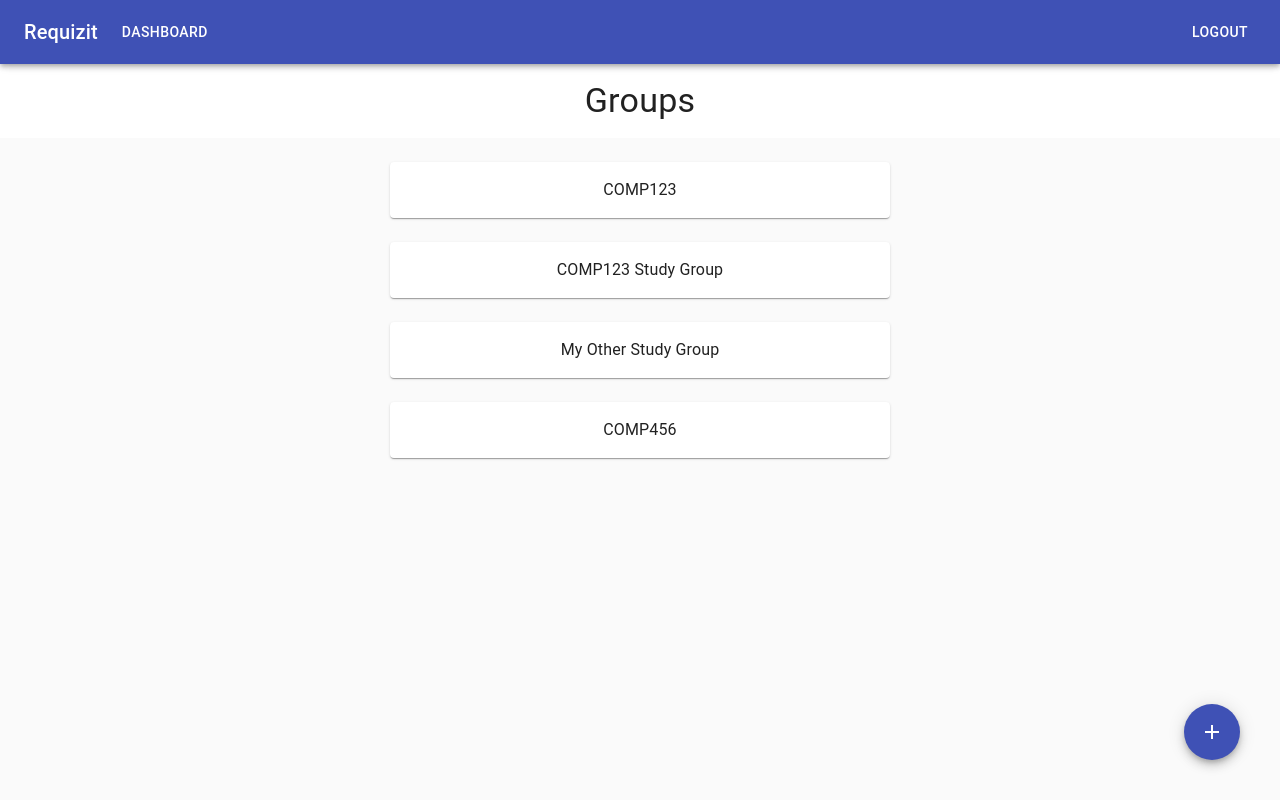
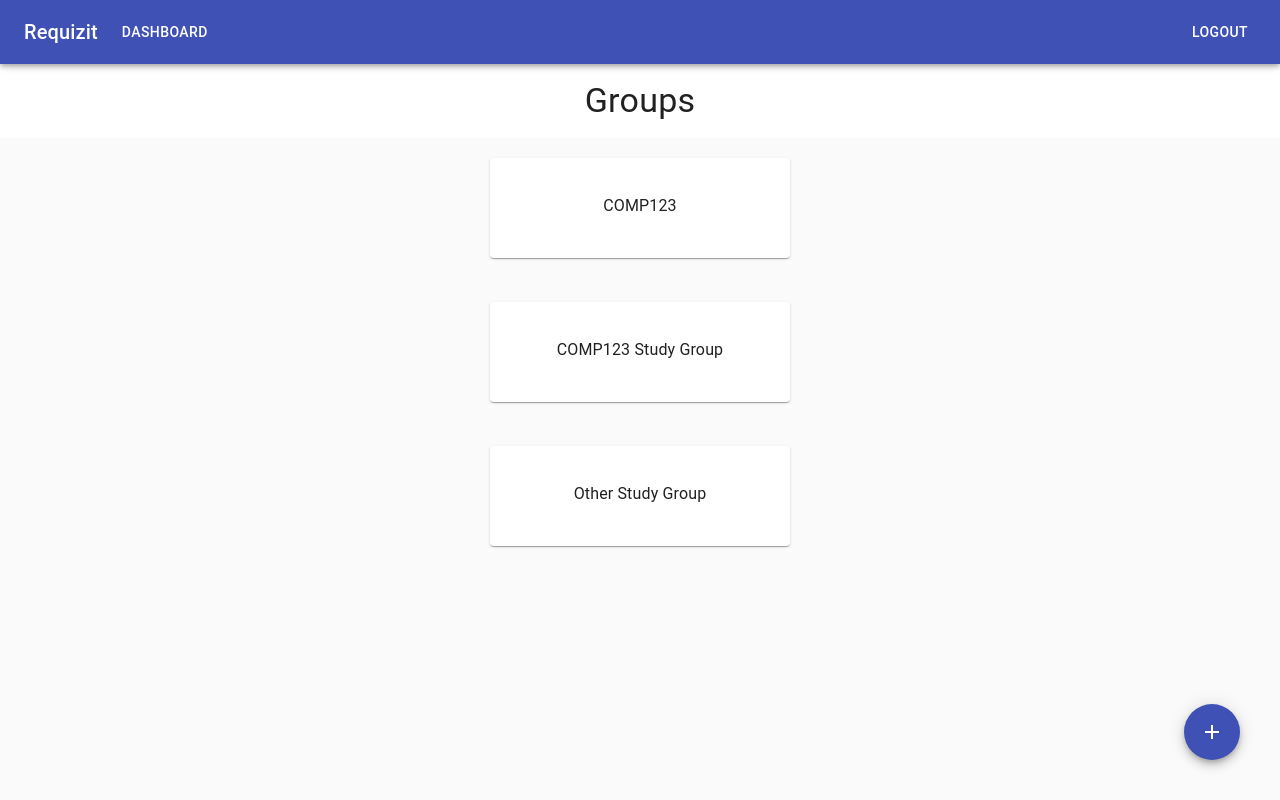
Before and after one commit to Miscurdo/hackathon-bois, a React (Create React App) app in the folder frontend/: page /dashboard in a window 1280 px wide. Built offline with nearby package versions, Linux system fonts and the light colour scheme.

Commit message:
added stuff

```diff
--- /dev/null
+++ b/frontend/src/components/CourseCard.jsx
@@ -0,0 +1,42 @@
+import React from 'react';
+import { Card, CardContent, Typography } from '@material-ui/core';
+import { makeStyles } from '@material-ui/core/styles';
+import { useHistory } from 'react-router';
+
+const useStyles = makeStyles((theme) => ({
+  card: {
+    width: '300px',
+    height: '100px',
+    marginLeft: 'auto',
+    marginRight: 'auto',
+    marginTop: '20px',
+    '&:hover': {
+      cursor: 'pointer',
+      backgroundColor: '#c8b8d8',
+      transform: 'scale(1.05)',
+    }
+  },
+  text: {
+    marginTop: '20px',
+  }
+}));
+
+const CourseCard = ({ courseName }) => {
+  const history = useHistory();
+  const classes = useStyles();
+
+  const handleQuizRedirect = () => {
+    history.push(`./quiz`)
+  }
+  return (
+    <div>
+        <Card className={classes.card} onClick={handleQuizRedirect}>
+          <CardContent>
+            <Typography className={classes.text}>{courseName}</Typography>
+          </CardContent>
+        </Card>
+    </div>
+  );
+}
+
+export default CourseCard;
--- a/frontend/src/pages/Dashboard.jsx
+++ b/frontend/src/pages/Dashboard.jsx
@@ -14,8 +14,11 @@ import Dialog from "@material-ui/core/Dialog";
 import MuiDialogContent from "@material-ui/core/DialogContent";
 import DialogTitle from '@material-ui/core/DialogTitle';
 import DialogActions from '@material-ui/core/DialogActions';
+import CourseCard from '../components/CourseCard';
 
 function Dashboard () {
+	const [courseNames, setCourseNames] = React.useState(['COMP123', 'COMP123 Study Group', 'Other Study Group']);
+	const [newCourseName, setNewCourseName] = React.useState('');
 
     const useStyles = makeStyles((theme) => ({
 		heroContent: {
@@ -29,6 +32,9 @@ function Dashboard () {
 		},
 		modalPaper: {
 			padding: theme.spacing(2),
+            '&:hover': {
+                cursor: 'pointer',
+              }
 		},
 		fab: {
 			position: 'absolute',
@@ -36,7 +42,6 @@ function Dashboard () {
 			right: theme.spacing(5),
 		},
 	}));
-
 	const DialogContent = withStyles((theme) => ({
 		root: {
 			padding: theme.spacing(2)
@@ -82,6 +87,11 @@ function Dashboard () {
 		e.preventDefault();
 		history.push('/group-home');
 	}
+    const handleNewCourse = () => {
+        setCourseNames(courseNames => [...courseNames, newCourseName]);
+        console.log(courseNames);
+    };
+
 	return (
 		<div>
 			<div>
@@ -95,27 +105,11 @@ function Dashboard () {
 				</div>
 				<Container>
 				<Grid container spacing={3}>
-					<Grid item xs={12}></Grid>
+					{courseNames.map(name => (
                         <Grid item xs={12}>
-						<Paper className={classes.paper} onClick={handleMoveToGroupHome}>
-							<Typography>COMP123</Typography>
-						</Paper>
+                            <CourseCard courseName={name}></CourseCard>
                         </Grid>
-					<Grid item xs={12}>
-						<Paper className={classes.paper}>
-							<Typography>COMP123 Study Group</Typography>
-						</Paper>
-					</Grid>
-					<Grid item xs={12}>
-						<Paper className={classes.paper}>
-							<Typography>My Other Study Group</Typography>
-						</Paper>
-					</Grid>
-					<Grid item xs={12}>
-						<Paper className={classes.paper}>
-							<Typography>COMP456</Typography>
-						</Paper>
-					</Grid>
+					))}
 				</Grid>
 				<Fab color="primary" aria-label="add" className={classes.fab} onClick={handleClickOpen}>
 					<AddIcon />
@@ -139,7 +133,6 @@ function Dashboard () {
 				</Grid>
 				</DialogContent>
 			</Dialog>
-
             <Dialog open={openJoin} onClose={handleCloseJoin}>
                 <DialogTitle id="form-dialog-title">Join Group</DialogTitle>
                     <DialogContent>
@@ -148,7 +141,7 @@ function Dashboard () {
                         margin="dense"
                         id="name"
                         label="Group Name"
-					type="email"
+                        type="text"
                         fullWidth
                     />
                     <TextField
@@ -156,7 +149,7 @@ function Dashboard () {
                         margin="dense"
                         id="name"
                         label="Pin"
-					type="email"
+                        type="text"
                         fullWidth
                     />
                     </DialogContent>
@@ -164,7 +157,7 @@ function Dashboard () {
                         <Button onClick={handleCloseJoin} color="primary">
                             Back
                         </Button>
-          <Button onClick={handleCloseJoin} color="primary">
+                        <Button type="submit" onClick={handleNewCourse} color="primary">
                             Join
                         </Button>
                     </DialogActions>
--- a/frontend/src/pages/GroupSettings.jsx
+++ b/frontend/src/pages/GroupSettings.jsx
@@ -98,7 +98,7 @@ const GroupSettingsPage = () => {
               </span>
             </Grid>
             <Grid item xs={6}>
-              <span className={classes.topicsSpan, classes.topicsEven}>
+              <span className={classes.topicsSpan}>
                 <Checkbox
                   color="primary"
                 />
@@ -114,7 +114,7 @@ const GroupSettingsPage = () => {
               </span>
             </Grid>
             <Grid item xs={6}>
-              <span className={classes.topicsSpan, classes.topicsEven}>
+              <span className={classes.topicsSpan} >
                 <Checkbox
                   color="primary"
                 />
@@ -130,7 +130,7 @@ const GroupSettingsPage = () => {
               </span>
             </Grid>
             <Grid item xs={6}>
-              <span className={classes.topicsSpan, classes.topicsEven}>
+              <span className={classes.topicsSpan}>
                 <Checkbox
                   color="primary"
                 />
--- a/frontend/src/pages/Register.jsx
+++ b/frontend/src/pages/Register.jsx
@@ -1,11 +1,11 @@
 import React from 'react';
 import { useHistory } from 'react-router-dom';
-import { Avatar, Button, CssBaseline, TextField } from '@material-ui/core';
+import { Button, CssBaseline, TextField } from '@material-ui/core';
 import { Link, Paper, Grid, Typography } from '@material-ui/core';
-import LockOutlinedIcon from '@material-ui/icons/LockOutlined';
 import { makeStyles } from '@material-ui/core/styles';
 
 import stockPhoto from '../studyingPhoto.jpg';
+import logo from '../logo.png';
 
 const useStyles = makeStyles((theme) => ({
   root: {
@@ -20,22 +20,21 @@ const useStyles = makeStyles((theme) => ({
     backgroundPosition: 'center',
   },
   paper: {
-    margin: '20% auto 0 auto',
+    marginTop: '20%',
+    width: '70%',
+    marginLeft: 'auto',
+    marginRight: 'auto',
+    height: '70%',
     display: 'flex',
     flexDirection: 'column',
     alignItems: 'center',
-    width: '80%'
-  },
-  avatar: {
-    margin: theme.spacing(1),
-    backgroundColor: theme.palette.secondary.main,
   },
   form: {
-    width: '60%',
-    marginTop: '60px',
+    width: '70%',
+    marginTop: theme.spacing(1),
   },
   submit: {
-    width: '60%',
+    width: '40%',
     display: 'block',
     margin: '20px auto',
     color: 'white',
@@ -47,7 +46,13 @@ const useStyles = makeStyles((theme) => ({
   },
   textInput: {
     marginTop: '10px',
-  }
+  },
+  logo: {
+    marginTop: '70px',
+    marginBottom: '20px',
+    width: '50px',
+    height: 'auto',
+  },
 }));
 
 const RegisterPage = () => {
@@ -62,10 +67,8 @@ const RegisterPage = () => {
       <CssBaseline />
       <Grid item xs={false} sm={4} md={7} className={classes.image} />
       <Grid item xs={12} sm={8} md={5} component={Paper} elevation={10} square>
-        <div className={classes.paper}>
-          <Avatar className={classes.avatar}>
-            <LockOutlinedIcon />
-          </Avatar>
+        <Paper elevation={10} className={classes.paper}>
+          <img src={logo} alt="requizitlogo" className={classes.logo}></img>
           <Typography component="h1" variant="h5">
             Sign Up
           </Typography>
@@ -122,7 +125,7 @@ const RegisterPage = () => {
               </Link>
             </Grid>
           </form>
-        </div>
+        </Paper>
       </Grid>
     </Grid>
   );
--- a/frontend/src/pages/Results.jsx
+++ b/frontend/src/pages/Results.jsx
@@ -6,7 +6,7 @@ import NavBar from '../components/NavBar';
 
 import '../App.css';
 
-const backend = `http://localhost:4000`;
+// const backend = `http://localhost:4000`;
 
 const useStyles = makeStyles({
   root: {
--- a/frontend/src/pages/Title.jsx
+++ b/frontend/src/pages/Title.jsx
@@ -5,8 +5,6 @@ import { makeStyles } from '@material-ui/core/styles';
 import logo from '../logo.png';
 
 import '../App.css';
-
-const backend = `http://localhost:4000`;
 
 const useStyles = makeStyles({
   form: {
@@ -49,7 +47,7 @@ const TitlePage = () => {
   };
 
   return (
-    <div className="login-register-paper">
+    <div>
       <Grid>
         <Paper elevation={10} className={classes.form}>
           <img alt="Requizit Logo" src={logo} className={classes.logo}></img>
```
Also changed, not shown: frontend/src/pages/ForgotPassword.jsx (+27 -7 lines), frontend/src/pages/Login.jsx (+20 -14 lines). Lines whose indentation alone changed are shown as unchanged.
